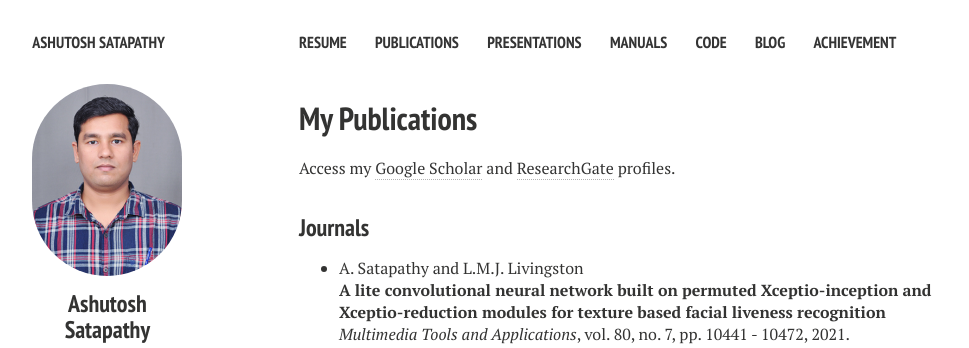
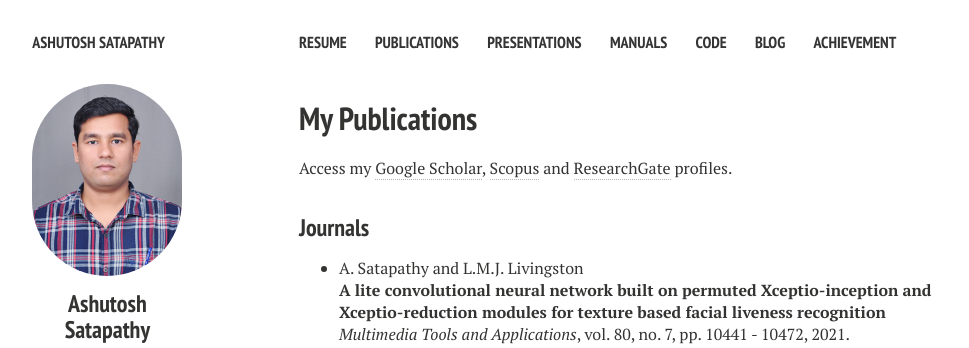
Before and after one commit to ashutoshsatapathy1990/ashutoshsatapathy1990.github.io, a Jekyll site: the page built from publications.md, in a window 1280 px wide. Shown: the top 348 px of the page, without its empty margins (21-990 px from the left). Built offline with Jekyll 4.4.1, drawn with Linux system fonts in a browser that asks for light colours; nearby versions of some CDN libraries.

Commit message:
Update publications.md

```diff
--- a/publications.md
+++ b/publications.md
@@ -7,4 +7,4 @@ modified: 13-01-2018
 comments: false
 ---
 
-Access my <a href="https://scholar.google.co.in/citations?user=SwrZkasAAAAJ&hl=en" target="_blank">Google Scholar</a> and <a href="https://www.researchgate.net/profile/Ashutosh_Satapathy3" target="_blank">ResearchGate</a> profiles.
+Access my <a href="https://scholar.google.co.in/citations?user=SwrZkasAAAAJ&hl=en" target="_blank">Google Scholar</a>, <a href = "https://www.scopus.com/authid/detail.uri?authorId=57170065400" target="_blank">Scopus</a> and <a href="https://www.researchgate.net/profile/Ashutosh_Satapathy3" target="_blank">ResearchGate</a> profiles.
```
